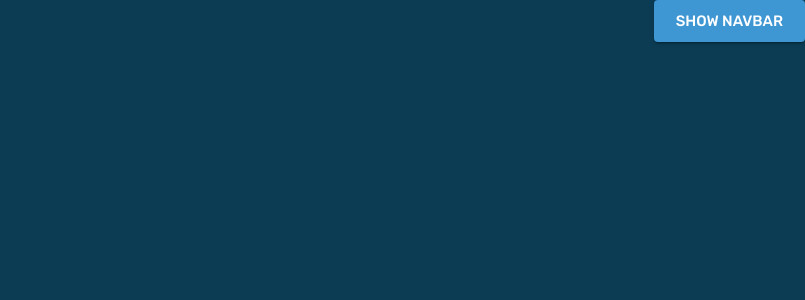
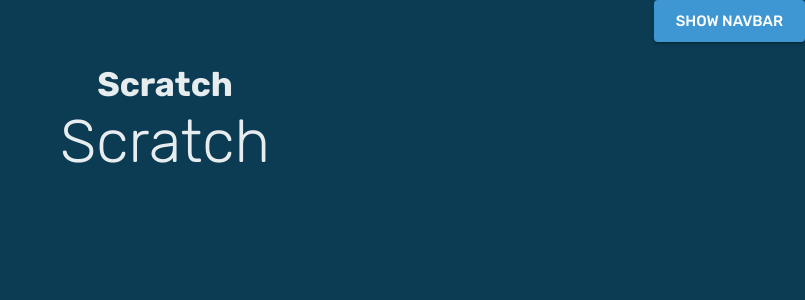
Before and after one commit to chaviotics/python-thesis-treatment, a React (Vite) app in the folder client/: page /scratch in a window 1280 px wide. Before the commit this address had no page. Shown: the top 300 px of the page, without its empty margins (475-1280 px from the left). Built offline with nearby package versions, Linux system fonts and the light colour scheme.

Commit message:
Added Scratch Page for better development

```diff
--- a/client/src/App.jsx
+++ b/client/src/App.jsx
@@ -14,6 +14,7 @@
 } from '@mui/material';
 
 // Pages
+import Scratch from './pages/Scratch';
 import HomePage from './pages/HomePage/HomePage';
 import WhatIsPython from './pages/Introduction/WhatIsPython';
 import HelloWorld from './pages/Introduction/HelloWorld';
@@ -43,6 +44,19 @@
       }}
     >
       <List>
+      <ListItem sx={{ py: '0' }}>
+          <Typography
+            sx={{
+              color: linkFontColor,
+              textDecoration: 'none',
+              '&:hover': { color: linkFontColorHover, transform: 'scale(1.1)' },
+            }}
+            component={Link}
+            to="/scratch"
+          >
+            Scratch
+          </Typography>
+        </ListItem>
         <ListItem sx={{ py: '0' }}>
           <Typography
             sx={{
@@ -265,6 +279,7 @@
         {/* <NavBar /> */}
 
         <Routes>
+          <Route path="/scratch" element={<Scratch />} />
           <Route path="/" element={<HomePage />} />
           <Route path="/intro/whatispython" element={<WhatIsPython />} />
           <Route path="/intro/helloworld" element={<HelloWorld />} />
--- /dev/null
+++ b/client/src/pages/Scratch.jsx
@@ -0,0 +1,26 @@
+import React from 'react';
+import { Box, Container, Typography } from '@mui/material';
+
+function Scratch() {
+  return (
+    <Container
+      sx={{
+        mt: '64px',
+        display: 'flex',
+        flexDirection: 'column',
+        alignItems: 'center',
+        justifyContent: 'center',
+      }}
+    >
+      {/* Title */}
+      <Typography variant="h4" fontWeight="bold">
+        Scratch
+      </Typography>
+      <Typography variant="h2">Scratch</Typography>
+
+      <Typography mb="2rem"></Typography>
+    </Container>
+  );
+}
+
+export default Scratch;
```
